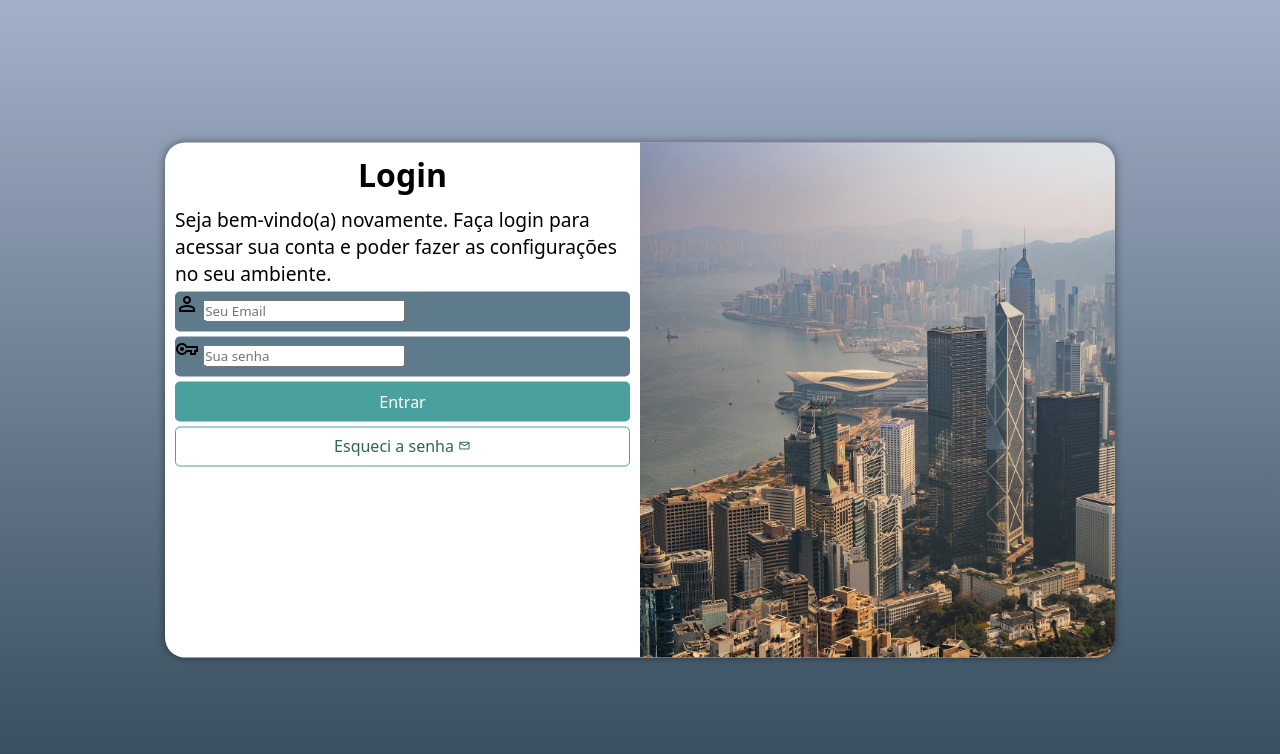
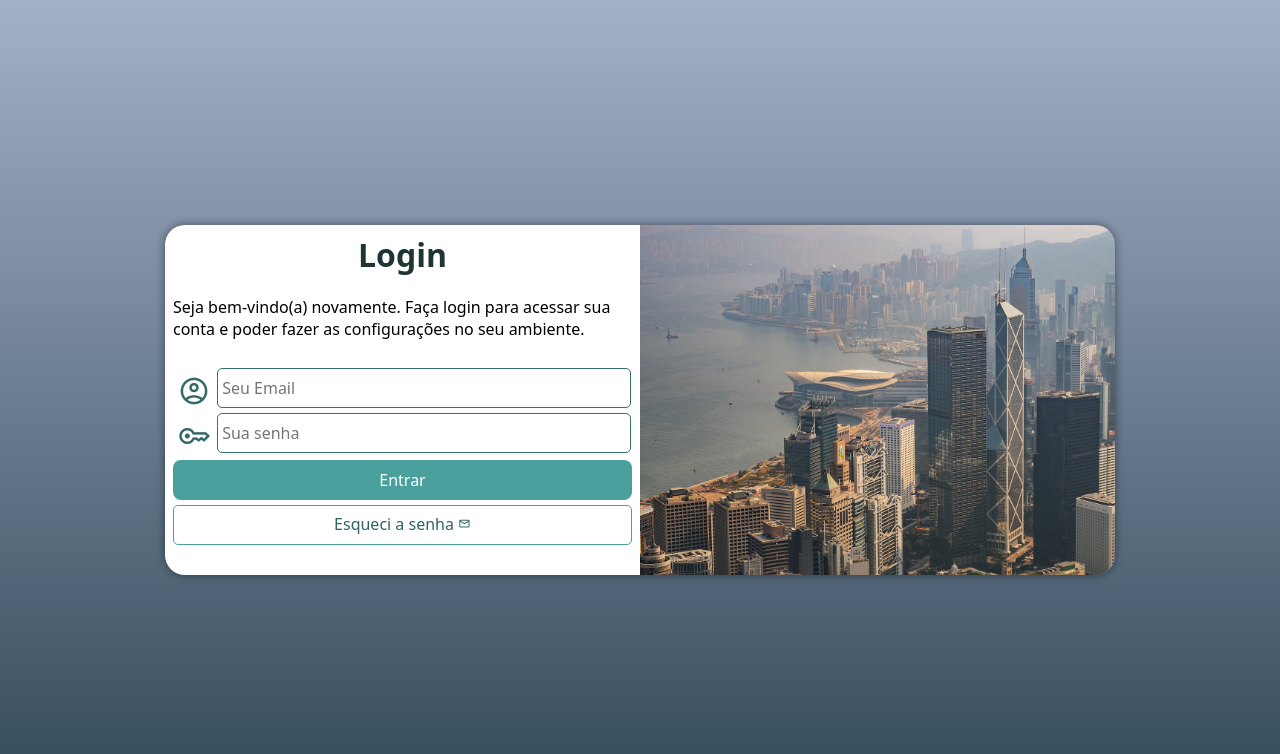
Before and after one commit to caue191106/projeto-login, a plain HTML site: page index.html in a window 1280 px wide. Drawn offline with nearby package versions, Linux system fonts and the light colour scheme.

Commit message:
finallização do projeto

```diff
--- a/estilos/media-query.css
+++ b/estilos/media-query.css
@@ -8,6 +8,7 @@
 
     section#login {
         width: 80vw;
+        height: 300px;
     }
 
     section#login > div#imagem {
@@ -31,6 +32,7 @@
 
     section#login {
         width: 950px;
+        height: 350px;
     }
 
     section#login > div#imagem {
@@ -49,6 +51,7 @@
     }
 
     div#formulario > p {
-        font-size: 1.2em;
+        font-size: 1em;
+        margin: 20px 0px;
     }
 }
--- a/estilos/style.css
+++ b/estilos/style.css
@@ -13,7 +13,7 @@
 }
 
 body, html {
-    background-color: #5E7B8C;
+    background-color: #88a3b3;
     height: 100vh;
     width: 100vw;
 }
@@ -28,7 +28,6 @@ section#login {
     position: absolute;
     top: 50%;
     left: 50%;
-    transform: translate(-50%, -50%);
     background-color: white;
     width: 250px;
     height: 515px;
@@ -37,6 +36,7 @@ section#login {
     overflow: hidden;
     transition: width, 0.5s, height, 0.5s;
     transition-timing-function: ease;
+    transform: translate(-50%, -50%);
 }
 
 section#login > div#imagem {
@@ -49,21 +49,22 @@ section#login > div#imagem {
 
 section#login > div#formulario {
     display: block;
-    padding: 10px;
+    padding: 8px;
     display: block;
 }
 
 div#formulario > h1 {
     text-align: center;
     margin-bottom: 10px;
+    color: #1e3534;
 }
 
 div#formulario > p {
     font-size: 0.8em;
+    padding-bottom: 10px;
 }
 
 form > div.campo {
-    background-color: #5E7B8C;
     display: block;
     width: 100%;
     height: 40px;
@@ -75,6 +76,24 @@ form label {
     display: none;
 }
 
+div.campo > span {
+    font-size: 2em;
+    width: 40px;
+    padding: 5px;
+    color: #316966;
+}
+
+div.campo > input {
+    background-color: white;
+    font-size: 1em;
+    width: calc(100% - 45px);
+    height: 100%;
+    border: 1px solid #357270;
+    border-radius: 5px;
+    padding: 4px;
+    transform: translateY(-13px);
+}
+
 form > input[type=submit] {
     display: block;
     font-size: 1em;
@@ -83,12 +102,13 @@ form > input[type=submit] {
     background-color: #49a09d;
     color: white;
     border: none;
-    border-radius: 5px;
+    border-radius: 8px;
     cursor: pointer;
 }
 
 form > input[type=submit]:hover {
     background-color: #388382;
+    transition: background-color, 0.2s;
 }
 
 form > a.botao {
@@ -104,10 +124,11 @@ form > a.botao {
     border: 1px solid #49a09d;
     border-radius: 5px;
     text-decoration: none;
+    transition: background-color, 0.2s;
 }
 
 form > a.botao:hover {
-    background-color: #6cdfd6;
+    background-color: #92d3ce;
 }
 
 form > a.botao > span {
--- a/index.html
+++ b/index.html
@@ -20,12 +20,12 @@
                 <p>Seja bem-vindo(a) novamente. Faça login para acessar sua conta e poder fazer as configurações no seu ambiente.</p>
                 <form action="login.php" method="post" autocomplete="on">
                     <div class="campo">
-                        <span class="material-symbols-outlined">person</span>
+                        <span class="material-symbols-outlined">account_circle</span>
                         <input type="email" name="login" id="ilogin" placeholder="Seu Email" autocomplete="email" required maxlength="30">
                         <label for="ilogin">Login</label>
                     </div>
                     <div class="campo">
-                        <span class="material-symbols-outlined">vpn_key</span>
+                        <span class="material-symbols-outlined">key</span>
                         <input type="password" name="senha" id="isenha" placeholder="Sua senha" autocomplete="current-password" required minlength="8" maxlength="20">
                         <label for="isenha">Senha</label>
                     </div>
```
